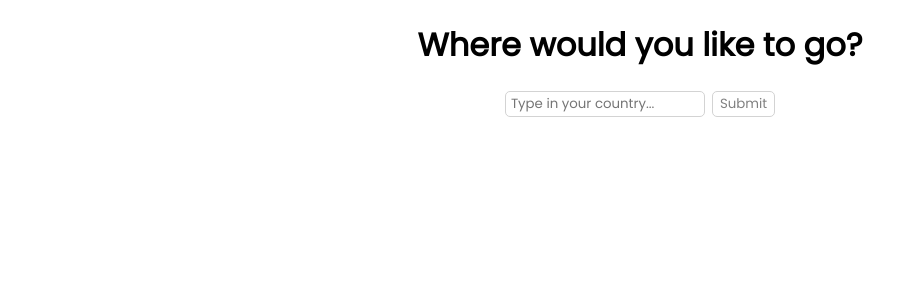
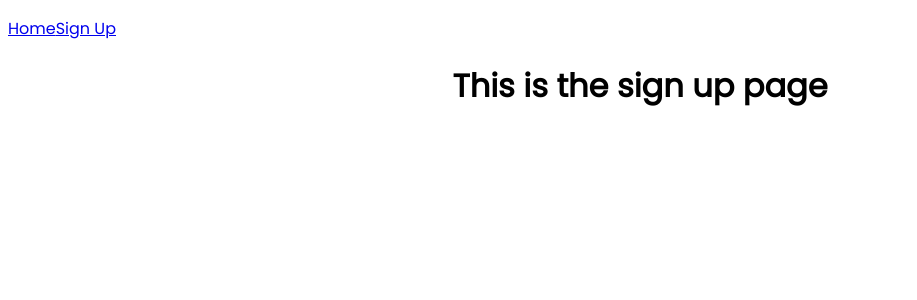
Before and after one commit to lucyoswald/SEI-Project-3-Travel-App, a React (Vite) app: page /Signup in a window 1280 px wide. Shown: the top 300 px of the page, without its empty margins (0-917 px from the left). Built offline with nearby package versions, Linux system fonts and the light colour scheme.

Commit message:
Empty sign up / figuring out search

```diff
--- a/components/Header.jsx
+++ b/components/Header.jsx
@@ -1,10 +1,13 @@
 import { Link } from "react-router-dom";
 
 const Header = () => {
-  const navigationLinks = [{ title: "Home", slug: "/" }];
+  const navigationLinks = [
+    { title: "Home", slug: "/" },
+    { title: "Sign Up", slug: "/Signup" },
+  ];
 
   return (
-    <body>
+    <div>
       <header className="header">
         <nav>
           <ul>
@@ -16,7 +19,7 @@ const Header = () => {
           </ul>
         </nav>
       </header>
-    </body>
+    </div>
   );
 };
 
--- a/components/Home.jsx
+++ b/components/Home.jsx
@@ -21,11 +21,13 @@ const Home = () => {
 
     try {
       const { data } = await axios.get(
-        `http://localhost:6000/countries${formData.country}`,
+        `http://localhost:6000/countries`,
         formData
       );
       console.log(data);
-      setCountryInfo(data);
+      const filteredData = data.filter();
+
+      if (countryInfo.length === 0) setCountryInfo(data);
       localStorage.setItem("token", data.token);
     } catch (e) {
       setShowError(true);
@@ -49,6 +51,12 @@ const Home = () => {
           <button>Submit</button>
         </form>
       </section>
+      {!countryInfo ? null : countryInfo.length === 0 ? (
+        <p>Sorry this country hasn't been recognised in our database!</p>
+      ) : (
+        countryInfo.map((country) => <li>{country.name}</li>)
+      )}
+
       {/* <CountryCard countryInfo={countryInfo} /> */}
     </div>
   );
--- /dev/null
+++ b/components/SignUp.jsx
@@ -0,0 +1,7 @@
+import Header from "./Header";
+
+const Signup = () => {
+  return <h1>This is the sign up page</h1>;
+};
+
+export default Signup;
--- a/sass/Home.scss
+++ b/sass/Home.scss
@@ -19,6 +19,7 @@ form {
   }
 }
 
+
 h1 {
   text-align: center;
 }
@@ -26,6 +27,5 @@ nav {
   & ul {
     display: flex;
     list-style: none;
-    margin-top: -100px;
   }
 }
--- a/src/App.jsx
+++ b/src/App.jsx
@@ -1,7 +1,8 @@
 import { Route, Routes } from "react-router-dom";
 import "./App.css";
-import Home from "../components/Header";
-import Header from "../components/Home";
+import Home from "../components/Home";
+import Header from "../components/Header";
+import Signup from "../components/SignUp";
 <style>
   @import url('https://fonts.googleapis.com/css2?family=Poppins&display=swap');
 </style>;
@@ -12,7 +13,8 @@ function App() {
       <Header />
 
       <Routes>
-        <Route path="/" element={<Home />}></Route>
+        <Route path="/" element={<Home />} />
+        <Route path="/Signup" element={<Signup />} />
       </Routes>
     </div>
   );
```
